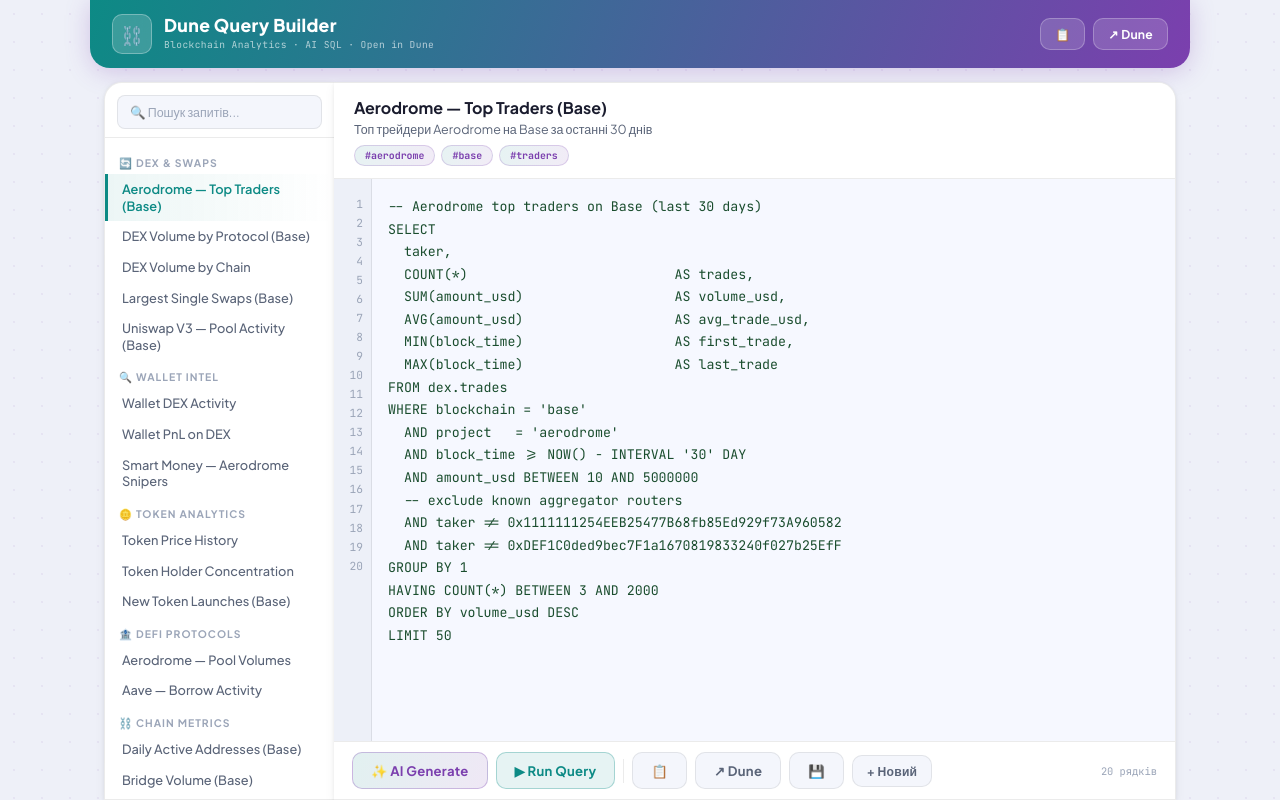
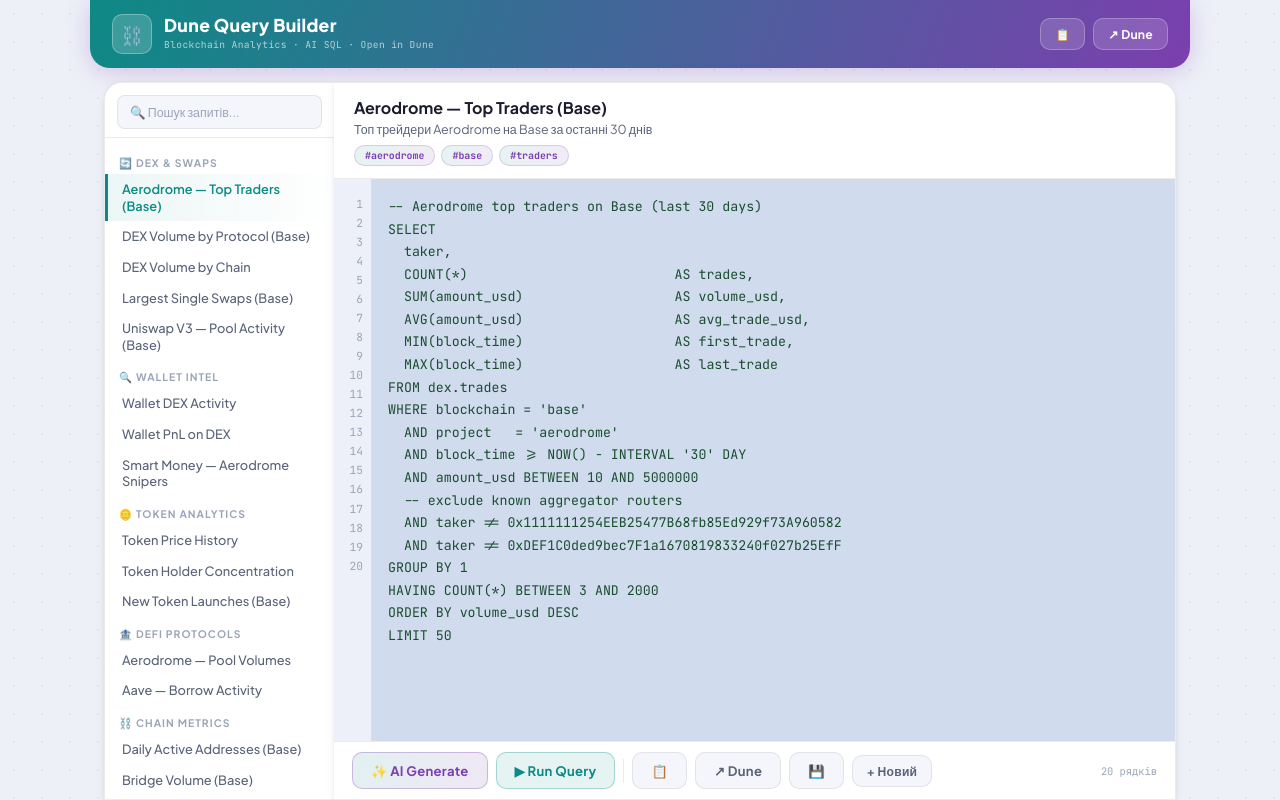
Before and after one commit to Anton-dot911/dune-query-builder, a React (Vite) app: page / in a window 1280 px wide. Built offline with nearby package versions, Linux system fonts and the light colour scheme.

Commit message:
Update globals.css

```diff
--- a/src/styles/globals.css
+++ b/src/styles/globals.css
@@ -12,8 +12,8 @@
   --bg:         #EEF0F8;
   --bg-card:    #FFFFFF;
   --bg-el:      #F4F6FC;
-  --bg-input:   #F8F9FD;
-  --bg-code:    #F6F8FF;
+  --bg-input:   #D0DBEE;
+  --bg-code:    #D0DBEE;
 
   --teal:       #0D8A85;
   --purple:     #7B3FAE;
```
